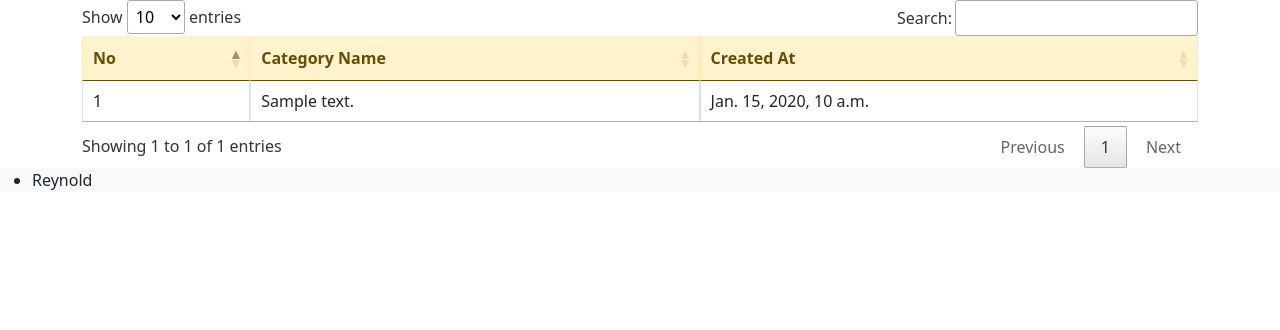
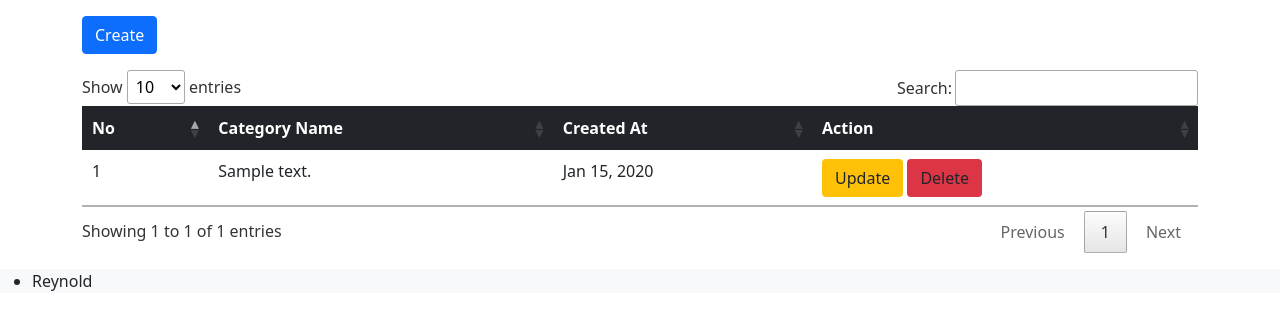
Before and after one commit to nekrophantom/django-warehouse-b, a Django app: page /category-warehouse/ in a window 1280 px wide. Shown: the part 56-386 px from the top of the page. Run offline with Django 3.2, Linux system fonts and the light colour scheme; a user stored in the database is signed in; tables that the repository leaves empty hold one stand-in row (values such as "Sample post"); parts of the project's set-up code (start-up, migrations or seed data) failed here and were passed over; some libraries are stand-ins or nearby versions.

Commit message:
added crud category warehouse

```diff
--- a/django_warehouse/settings.py
+++ b/django_warehouse/settings.py
@@ -40,8 +40,11 @@ INSTALLED_APPS = [
 
     'main.apps.MainConfig',
     'rest_framework',
-    'django_extensions'
+    'django_extensions',
+    'crispy_forms',
 ]
+
+CRISPY_TEMPLATE_PACK = 'bootstrap4'
 
 MIDDLEWARE = [
     'django.middleware.security.SecurityMiddleware',
--- a/main/templates/pages/dashboard.html
+++ b/main/templates/pages/dashboard.html
@@ -1,6 +1,5 @@
 {% extends 'index.html' %}
 {% block content %}
-{% include 'navbar.html' %}
 
 
 
--- a/main/templates/pages/home.html
+++ b/main/templates/pages/home.html
@@ -1,7 +1,6 @@
 {% extends 'index.html' %}
 
 {% block content%}
-{% include 'navbar.html' %}
 
 <h1>home page</h1>
 
--- a/main/templates/pages/warehouse/category.html
+++ b/main/templates/pages/warehouse/category/category.html
@@ -1,17 +1,18 @@
 {% extends 'index.html' %}
 
 {% block content %}
-{% include 'navbar.html' %}
 
-<div class="container">
+
     <div class="row">
-        <div class="col-12">
-            <table id="table" class="table table-bordered">
-                <thead  class="alert-warning">
+        <div class="col-12 mt-3 mb-3">
+            <a href="{% url 'create-category-warehouse' %}" class="btn btn-primary mb-3">Create</a>
+            <table id="table" class="table table-sm">
+                <thead  class="table-dark">
                     <tr>
                         <th>No</th>
                         <th>Category Name</th>
                         <th>Created At</th>
+                        <th>Action</th>
                     </tr>
                 </thead>
                 <tbody>
@@ -19,14 +20,21 @@
                   <tr>
                     <td>{{ forloop.counter  }}</td>
                     <td>{{ categories.description }}</td>
-                    <td>{{ categories.created }}</td>
+                    <td>{{ categories.created|date:'M d, Y' }}</td>
+                    <td>
+                        <a href="{% url 'update-category-warehouse' categories.id %}" class="btn bg-warning">
+                            Update
+                        </a>
+                        <a href="{% url 'delete-category-warehouse' categories.id %}" class="btn bg-danger">
+                            Delete
+                        </a>
+                    </td>
                   </tr>
                   {% endfor %}
                 </tbody>
             </table>
         </div>
     </div>
-</div>
 
 {% endblock content %}
 
--- a/main/urls.py
+++ b/main/urls.py
@@ -7,5 +7,9 @@ urlpatterns = [
 
     path('home/', views.homePage, name="home"),
     path('dashboard/', views.dashboardPage, name="dashboard"),
+
     path('category-warehouse/', views.categoryWarehousePage, name="category-warehouse"),
+    path('create-category-warehouse/', views.createCategoryWarehousePage, name="create-category-warehouse"),
+    path('update-category-warehouse/<str:pk>/', views.updateCategoryWarehousePage, name="update-category-warehouse"),
+    path('delete-category-warehouse/<str:pk>/', views.deleteCategoryWarehousePage, name="delete-category-warehouse"),
 ]
--- a/main/views.py
+++ b/main/views.py
@@ -6,6 +6,7 @@ from django.http import HttpResponse
 from django.contrib.auth.models import User
 from django.contrib.auth import authenticate, login, logout
 from .models import categoryWarehouse, warehouse
+from .forms import categoryWarehouseForm
 
 # Create your views here.
 
@@ -60,4 +61,57 @@ def categoryWarehousePage(request):
     context = {
         'category' : category,
     }
-    return render(request, 'pages/warehouse/category.html', context)
+    return render(request, 'pages/warehouse/category/category.html', context)
+
+@login_required(login_url= 'login')
+def createCategoryWarehousePage(request):
+    form = categoryWarehouseForm()
+
+    if request.method == "POST":
+        form = categoryWarehouseForm(request.POST)
+        if form.is_valid():
+            form.save()
+            return redirect('category-warehouse')
+        else:
+            messages.error(request, 'Register failed')
+
+    context = {
+        'form' : form,
+
+    }
+    return render(request, 'pages/warehouse/category/create.html', context)
+
+
+@login_required(login_url= 'login')
+def updateCategoryWarehousePage(request, pk):
+    category = categoryWarehouse.objects.get(id=pk)
+    form = categoryWarehouseForm(instance=category)
+
+    if request.method == "POST":
+        form = categoryWarehouseForm(request.POST, insrance=category)
+        if form.is_valid():
+            form.save()
+            return redirect('category-warehouse')
+        else:
+            messages.error(request, 'Update failed')
+
+    context = {
+        'form' : form,
+
+    }
+    return render(request, 'pages/warehouse/category/create.html', context)
+
+
+@login_required(login_url= 'login')
+def deleteCategoryWarehousePage(request, pk):
+    category = categoryWarehouse.objects.get(id=pk)
+
+    if request.method == 'POST':
+        category.delete()
+        return redirect('category-warehouse')
+
+    context = {
+        'obj' : category,
+
+    }
+    return render(request, 'pages/warehouse/category/delete.html', context)
--- a/templates/index.html
+++ b/templates/index.html
@@ -13,14 +13,21 @@
 </head>
 <body>
 
+    {% if page != 'login' %}
+    {% include 'navbar.html' %}
+    {% endif %}
 
+    <div class="container">
     {% block content %}
 
 
     {% endblock %}
+    </div>
 
+    {% if page != 'login' %}
+    {% include 'footer.html' %}
+    {% endif %}
 
-    {% include 'footer.html' %}
     <script src="{% static 'jquery/jquery.min.js' %}"></script>
     <script src="{% static 'vendor/datatable/js/jquery.dataTables.js' %}"></script>
     <script src="{% static 'vendor/bootstrap/js/bootstrap.bundle.min.js' %}"></script>
```
Also changed, not shown: main/forms.py (added, +9 -0 lines), main/templates/pages/warehouse/category/create.html (added, +33 -0 lines), main/templates/pages/warehouse/category/delete.html (added, +27 -0 lines), main/templates/pages/warehouse/warehouse.html (added), requirements copy.txt (renamed from requirements.txt).
